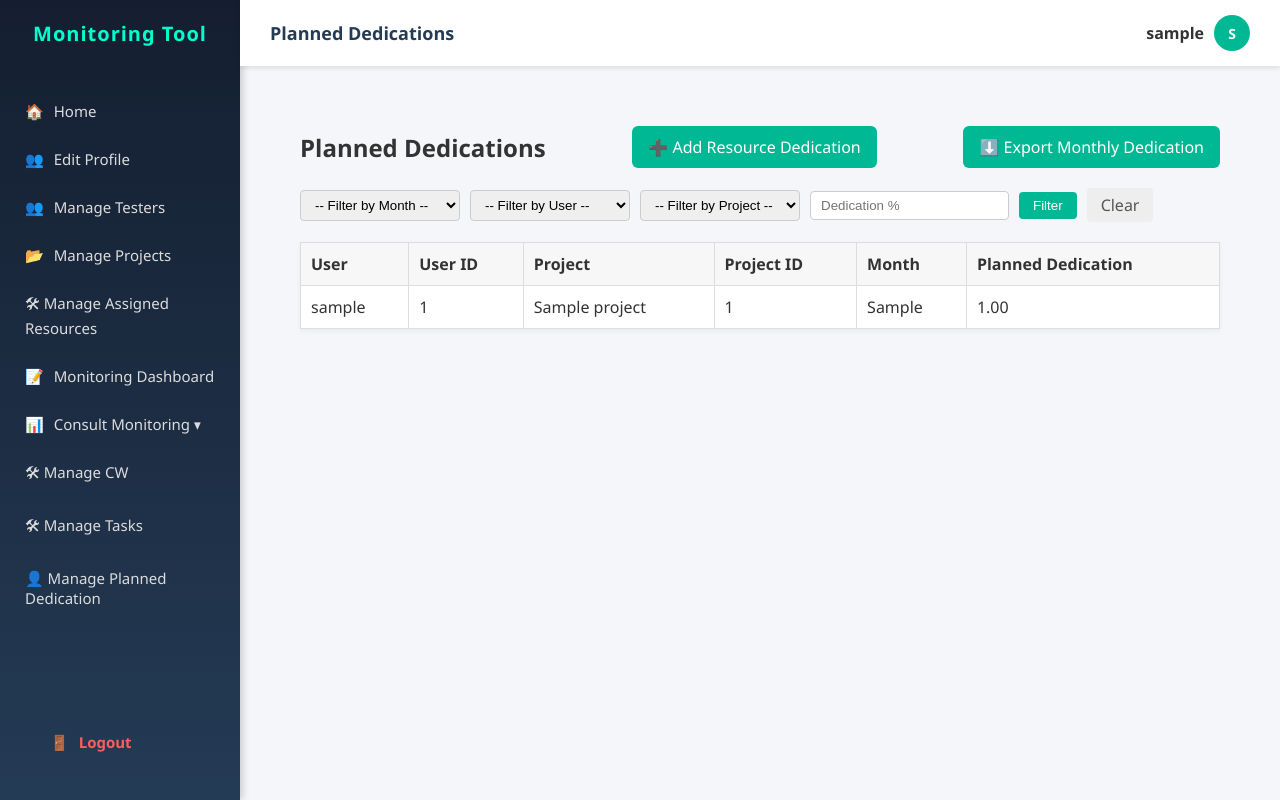
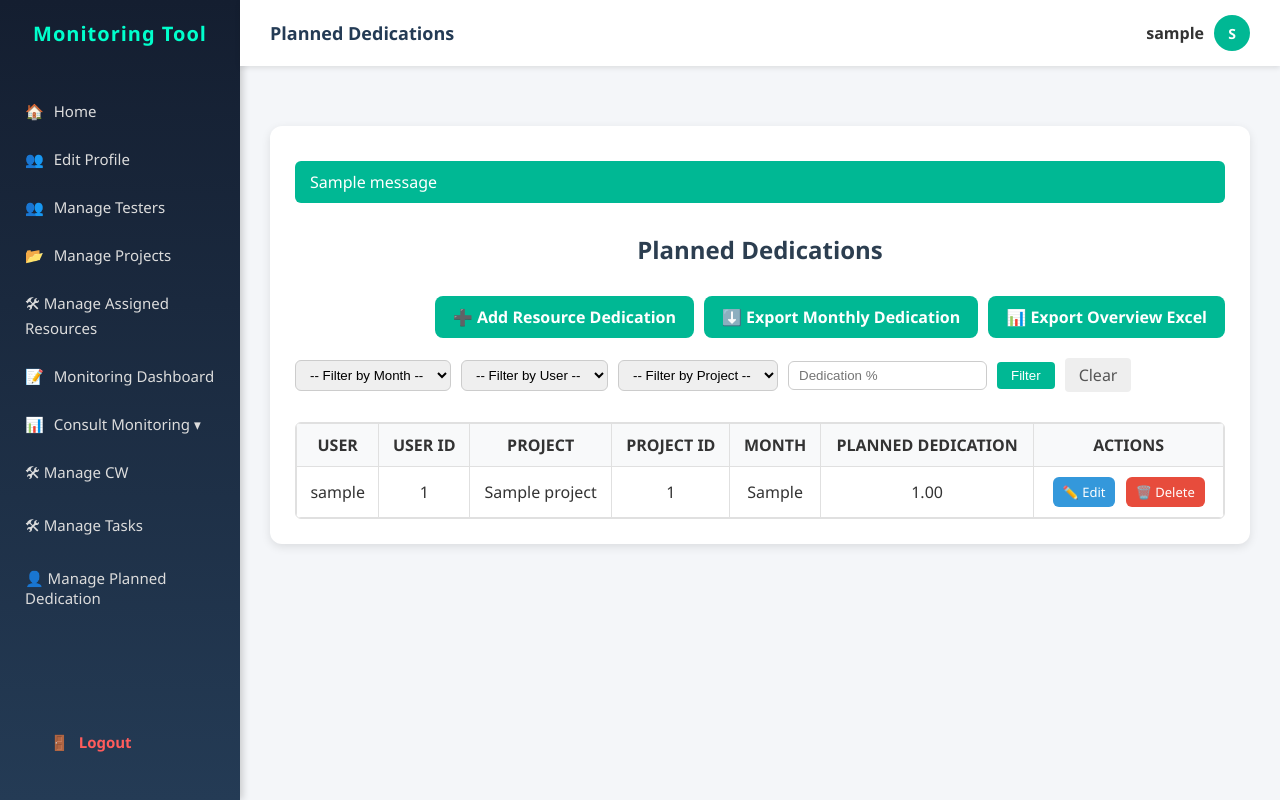
Before and after one commit to ramibs01/monitoring-webapp_export_done, a Django app: page /planned-dedications/ in a window 1280 px wide. Run offline with Django 5.2, Linux system fonts and the light colour scheme; a user stored in the database is signed in; tables that the repository leaves empty hold one stand-in row (values such as "Sample post"); one stand-in notice (Sample message) is shown.

Commit message:
[RaBs] all exports done

```diff
--- a/kpit_monitoring/tracker/templates/planned_dedication_list.html
+++ b/kpit_monitoring/tracker/templates/planned_dedication_list.html
@@ -1,35 +1,49 @@
 {% extends "base.html" %}
+
 {% block title %}Planned Dedications | KPIT Monitoring Tool{% endblock %}
 {% block page_title %}Planned Dedications{% endblock %}
 
 {% block content %}
-<div class="dedication-container">
-  <div class="header-bar">
+<div class="dashboard-container">
+
+  <!-- Success messages -->
+  {% if messages %}
+    <div class="messages">
+      {% for message in messages %}
+        <div class="alert {{ message.tags }}">{{ message }}</div>
+      {% endfor %}
+    </div>
+  {% endif %}
+
   <h2>Planned Dedications</h2>
-    <a href="{% url 'add_planned_dedication' %}" class="btn-add">➕ Add Resource Dedication</a>
-    <a href="{% url 'export_monthly_dedication' %}" class="btn-add">⬇️ Export Monthly Dedication</a>
+
+  <!-- Buttons -->
+  <div class="btn-container">
+    <a href="{% url 'add_planned_dedication' %}" class="btn-enter">➕ Add Resource Dedication</a>
+    <a href="{% url 'export_monthly_dedication' %}" class="btn-enter">⬇️ Export Monthly Dedication</a>
+    <a href="{% url 'export_overview_excel' %}" class="btn-enter">📊 Export Overview Excel</a>
   </div>
 
-  <!-- 🔍 Filter form -->
+  <!-- Filter Form -->
   <form method="get" class="filter-form">
     <select name="month">
       <option value="">-- Filter by Month --</option>
       {% for m in months %}
-        <option value="{{ m.id }}" {% if request.GET.month == m.id|stringformat:'s' %}selected{% endif %}>{{ m.month }}</option>
+        <option value="{{ m.id }}" {% if request.GET.month == m.id|stringformat:"s" %}selected{% endif %}>{{ m.month }}</option>
       {% endfor %}
     </select>
 
     <select name="user">
       <option value="">-- Filter by User --</option>
       {% for u in users %}
-        <option value="{{ u.id }}" {% if request.GET.user == u.id|stringformat:'s' %}selected{% endif %}>{{ u.username }}</option>
+        <option value="{{ u.id }}" {% if request.GET.user == u.id|stringformat:"s" %}selected{% endif %}>{{ u.username }}</option>
       {% endfor %}
     </select>
 
     <select name="project">
       <option value="">-- Filter by Project --</option>
       {% for p in projects %}
-        <option value="{{ p.id }}" {% if request.GET.project == p.id|stringformat:'s' %}selected{% endif %}>{{ p.name }}</option>
+        <option value="{{ p.id }}" {% if request.GET.project == p.id|stringformat:"s" %}selected{% endif %}>{{ p.name }}</option>
       {% endfor %}
     </select>
 
@@ -39,7 +53,9 @@
     <a href="{% url 'planned_dedication_list' %}" class="btn-clear">Clear</a>
   </form>
 
-  <table class="dedication-table">
+  <!-- Table with scroll -->
+  <div class="table-container">
+    <table>
       <thead>
         <tr>
           <th>User</th>
@@ -48,9 +64,11 @@
           <th>Project ID</th>
           <th>Month</th>
           <th>Planned Dedication</th>
+          <th>Actions</th>
         </tr>
       </thead>
       <tbody>
+        {% if dedications %}
           {% for d in dedications %}
             <tr>
               <td>{{ d.user.username }}</td>
@@ -59,83 +77,74 @@
               <td>{{ d.project.id }}</td>
               <td>{{ d.month.month }}</td>
               <td>{{ d.planned_dedication }}</td>
-        </tr>
-      {% empty %}
-        <tr>
-          <td colspan="6" style="text-align:center;">No planned dedications found.</td>
+              <td>
+                <a href="{% url 'edit_planned_dedication' d.id %}" class="btn-edit">✏️ Edit</a>
+                <a href="{% url 'delete_planned_dedication' d.id %}"
+                   class="btn-delete"
+                   onclick="return confirm('Are you sure you want to delete this planned dedication?');">
+                   🗑️ Delete
+                </a>
+              </td>
             </tr>
           {% endfor %}
+        {% else %}
+          <tr>
+            <td colspan="7" class="no-data">No planned dedications found.</td>
+          </tr>
+        {% endif %}
       </tbody>
     </table>
+  </div>
 </div>
 {% endblock %}
 
 {% block extra_css %}
 <style>
-  .dedication-container { padding: 30px; }
-  .header-bar {
+.dashboard-container {
+    max-width: 1200px;
+    margin: 30px auto;
+    padding: 25px;
+    background: #fff;
+    border-radius: 12px;
+    box-shadow: 0 3px 10px rgba(0,0,0,0.1);
     display: flex;
-    justify-content: space-between;
-    align-items: center;
-    margin-bottom: 20px;
+    flex-direction: column;
+    gap: 20px;
 }
-  .btn-add {
-    background: #00b894;
-    color: #fff;
-    padding: 10px 16px;
-    border-radius: 6px;
-    text-decoration: none;
-    font-weight: 500;
+
+h2 { text-align: center; margin-bottom: 10px; color: #2c3e50; }
+
+.btn-container { display: flex; justify-content: flex-end; gap: 10px; }
+
+.btn-enter {
+    padding: 10px 18px; background: #00b894; color: #fff; border-radius: 8px;
+    text-decoration: none; font-weight: bold; transition: background 0.2s;
 }
-  .btn-add:hover { background: #019172; }
+.btn-enter:hover { background: #019875; }
 
-  /* 🔍 Filter styles */
 .filter-form {
-    display: flex;
-    flex-wrap: wrap;
-    gap: 10px;
-    margin-bottom: 20px;
-    align-items: center;
+    display: flex; flex-wrap: wrap; gap: 10px; margin-bottom: 10px; align-items: center;
 }
-  .filter-form select,
-  .filter-form input {
-    padding: 6px 10px;
-    border: 1px solid #ccc;
-    border-radius: 4px;
-    min-width: 160px;
+.filter-form select, .filter-form input {
+    padding: 6px 10px; border-radius: 6px; border: 1px solid #ccc;
 }
-  .btn-filter {
-    background: #00b894;
-    color: white;
-    padding: 6px 14px;
-    border: none;
-    border-radius: 4px;
-    cursor: pointer;
-  }
+.btn-filter { background: #00b894; color: white; padding: 6px 14px; border: none; border-radius: 4px; cursor: pointer; }
 .btn-filter:hover { background: #019172; }
-  .btn-clear {
-    padding: 6px 14px;
-    background: #eee;
-    border-radius: 4px;
-    text-decoration: none;
-    color: #555;
-  }
+.btn-clear { padding: 6px 14px; background: #eee; border-radius: 4px; text-decoration: none; color: #555; }
 .btn-clear:hover { background: #ddd; }
 
-  .dedication-table {
-    width: 100%;
-    border-collapse: collapse;
-    background: #fff;
-    box-shadow: 0 2px 6px rgba(0,0,0,0.05);
-  }
-  .dedication-table th, .dedication-table td {
-    border: 1px solid #ddd;
-    padding: 10px;
-    text-align: left;
-  }
-  .dedication-table th {
-    background: #f7f7f7;
-    font-weight: 600;
-  }
+.table-container { overflow-x: auto; overflow-y: auto; max-height: 400px; border: 1px solid #e0e0e0; border-radius: 6px; }
+.table-container thead th { position: sticky; top: 0; background: #f8f9fa; z-index: 2; font-weight: bold; text-transform: uppercase; }
+
+table { width: 100%; border-collapse: collapse; min-width: 800px; }
+th, td { padding: 10px 12px; border: 1px solid #e0e0e0; text-align: center; }
+tr:nth-child(even) { background: #fafafa; }
+.no-data { text-align: center; color: #888; font-style: italic; padding: 15px 0; }
+
+.messages .alert { padding: 10px 15px; margin: 10px 0; border-radius: 6px; color: #fff; background: #00b894; }
+.btn-edit { padding: 6px 10px; border-radius: 6px; text-decoration: none; font-size: 13px; margin: 0 3px; display: inline-block; background: #3498db; color: #fff; }
+.btn-edit:hover { background: #217dbb; }
+.btn-delete { padding: 6px 10px; border-radius: 6px; text-decoration: none; font-size: 13px; margin: 0 3px; display: inline-block; background: #e74c3c; color: #fff; }
+.btn-delete:hover { background: #c0392b; }
 </style>
 {% endblock %}
--- a/kpit_monitoring/tracker/urls.py
+++ b/kpit_monitoring/tracker/urls.py
@@ -40,5 +40,8 @@ urlpatterns = [
     # Placeholder for the future “Add” page
     path("planned-dedications/add/", views.add_planned_dedication, name="add_planned_dedication"),
     path("planned/export/", views.export_monthly_dedication, name="export_monthly_dedication"),
+    path('planned/edit/<int:pk>/', views.edit_planned_dedication, name='edit_planned_dedication'),
+    path("planned/delete/<int:pk>/", views.delete_planned_dedication, name="delete_planned_dedication"),
+    path("planned/export-overview/", views.export_overview_excel, name="export_overview_excel"),
     path('logout/', views.logout_view, name="logout"),
 ]
--- a/kpit_monitoring/tracker/views.py
+++ b/kpit_monitoring/tracker/views.py
@@ -204,14 +204,15 @@ def delete_project(request, project_id):
 
     return redirect("manage_projects")
 
+@login_required
 
-@login_required
 def manage_resources(request):
     if request.user.role != "manager":
         return redirect("employee_dashboard")
 
     # Fetch resources with employee + project in one query
     resources = UserProject.objects.select_related("employee", "project").all()
+
 
     return render(request, "manage_resources.html", {"resources": resources})
 
@@ -935,7 +936,7 @@ def add_planned_dedication(request):
                     month=month,
                     planned_dedication=dedication_value,
                 )
-                messages.success(request, "Planned dedication added successfully.")
+
                 return redirect("planned_dedication_list")
             except (ValueError, User.DoesNotExist, Project.DoesNotExist, Month.DoesNotExist):
                 messages.error(request, "Invalid data, please check your inputs.")
@@ -949,58 +950,238 @@ def add_planned_dedication(request):
     )
 
 from openpyxl.utils import get_column_letter
-@login_required
+from openpyxl import Workbook
 @login_required
 def export_monthly_dedication(request):
     months = Month.objects.all()
 
     if request.method == "POST":
         month_id = request.POST.get("month")
-        month_obj = Month.objects.get(id=month_id)
+        try:
+            month_obj = Month.objects.get(id=month_id)
+        except Month.DoesNotExist:
+            return render(request, "export_monthly_dedication.html", {"months": months, "error": "Selected month does not exist."})
 
-        dedications = PlannedDedication.objects.filter(month_id=month_id).select_related("user", "project")
+        # 1️⃣ Fetch planned dedication
+        planned_qs = PlannedDedication.objects.filter(month=month_obj).select_related("user", "project")
 
-        # Group dedications by project
-        grouped = defaultdict(list)
-        for d in dedications:
-            grouped[d.project.name].append(d)
+        # 2️⃣ Fetch real dedication from MonitoringEntry
+        entries = (
+            MonitoringEntry.objects
+            .filter(month=month_obj)
+            .exclude(task__common_task=True)
+            .select_related("user", "project", "task")
+        )
+
+        num_cws = CalendarWeek.objects.filter(month=month_obj).count()
+
+        # Map total hours per user
+        totals_qs = entries.values("user__id", "user__username", "user__special_user").annotate(total_hours=Sum("hours_spent"))
+        totals_map = {
+            row["user__id"]: {
+                "username": row["user__username"],
+                "total_hours": float(row["total_hours"] or 0),
+                "special_user": row["user__special_user"]
+            }
+            for row in totals_qs
+        }
+
+        # Map hours per project/user
+        hours_qs = entries.values("project__id", "user__id", "project__name").annotate(project_hours=Sum("hours_spent"))
+        hours_map = {(row["project__id"], row["user__id"]): float(row["project_hours"] or 0) for row in hours_qs}
+
+        # Group by project for merging
+        projects_users_map = defaultdict(list)
+        all_keys = set(list(hours_map.keys()) + [(d.project.id, d.user.id) for d in planned_qs])
+        for project_id, user_id in all_keys:
+            projects_users_map[project_id].append(user_id)
 
         # Create workbook
         wb = openpyxl.Workbook()
         ws = wb.active
-        ws.title = "Monthly Dedications"
+        ws.title = f"Dedications {month_obj.month}"
 
-        # Header
-        headers = ["Project", "KPIT Colleague", "Month", "Planned Dedication"]
+        headers = ["Project", "KPIT Colleague", "Planned Dedication", "Real Dedication", "Month"]
         ws.append(headers)
+        for cell in ws[1]:
+            cell.font = Font(bold=True)
 
-        # Write data rows with merging
         current_row = 2
-        for project_name, rows in grouped.items():
+        for project_id, user_ids in projects_users_map.items():
             start_row = current_row
-            for d in rows:
-                ws.append([project_name, d.user.username, month_obj.month, d.planned_dedication])
+            project_name = planned_qs.filter(project_id=project_id).first()
+            if project_name:
+                project_name = project_name.project.name
+            else:
+                any_hours_entry = next(((pid, uid) for (pid, uid) in hours_map if pid == project_id), None)
+                if any_hours_entry:
+                    project_name = MonitoringEntry.objects.filter(project_id=project_id).first().project.name
+                else:
+                    project_name = "Unknown Project"
+
+            for user_id in user_ids:
+                # Planned Dedication
+                planned_entry = planned_qs.filter(user_id=user_id, project_id=project_id).first()
+                planned_value = float(planned_entry.planned_dedication or 0) if planned_entry else 0
+
+                # Real Dedication
+                project_hours = hours_map.get((project_id, user_id), 0)
+                if user_id in totals_map:
+                    user_info = totals_map[user_id]
+                    total_hours_user = user_info["total_hours"]
+                    special_user = user_info["special_user"]
+                else:
+                    total_hours_user = project_hours
+                    special_user = False
+
+                # Calculate Real Dedication %
+                if special_user:
+                    if num_cws == 4:
+                        base_hours = 160
+                    elif num_cws == 5:
+                        base_hours = 200
+                    else:
+                        base_hours = total_hours_user
+                else:
+                    base_hours = total_hours_user
+
+                real_dedication = 0
+                if base_hours > 0:
+                    raw_pct = (project_hours / base_hours) * 100
+                    real_dedication = round(raw_pct / 5) * 5  # MROUND to nearest 5%
+
+                # Username
+                if user_id in totals_map:
+                    username = totals_map[user_id]["username"]
+                elif planned_entry:
+                    username = planned_entry.user.username
+                else:
+                    username = "Unknown"
+
+                ws.append([project_name, username, planned_value, f"{real_dedication}%", month_obj.month])
                 current_row += 1
-            # Merge project column if more than one row
-            if len(rows) > 1:
-                ws.merge_cells(
-                    start_row=start_row,
-                    start_column=1,
-                    end_row=current_row - 1,
-                    end_column=1
-                )
+
+            if len(user_ids) > 1:
+                ws.merge_cells(start_row=start_row, start_column=1, end_row=current_row - 1, end_column=1)
 
         # Adjust column widths
         for i, col in enumerate(headers, start=1):
             ws.column_dimensions[get_column_letter(i)].width = 25
 
         # Prepare response
-        response = HttpResponse(
-            content_type="application/vnd.openxmlformats-officedocument.spreadsheetml.sheet"
-        )
+        response = HttpResponse(content_type="application/vnd.openxmlformats-officedocument.spreadsheetml.sheet")
         filename = f"Monthly_Dedication_{month_obj.month}.xlsx"
         response["Content-Disposition"] = f'attachment; filename="{filename}"'
         wb.save(response)
         return response
 
     return render(request, "export_monthly_dedication.html", {"months": months})
+
+@login_required
+def edit_planned_dedication(request, pk):
+    planned = get_object_or_404(PlannedDedication, id=pk)
+
+    if request.method == "POST":
+        user_id = request.POST.get("user")
+        project_id = request.POST.get("project")
+        month_id = request.POST.get("month")
+        planned_dedication_val = request.POST.get("planned_dedication")
+
+        # Validate and update
+        user = get_object_or_404(User, id=user_id)
+        project = get_object_or_404(Project, id=project_id)
+        month = get_object_or_404(Month, id=month_id)
+
+        planned.user = user
+        planned.project = project
+        planned.month = month
+        planned.planned_dedication = planned_dedication_val
+        planned.save()
+
+        return redirect("planned_dedication_list")
+
+    context = {
+        "planned": planned,
+        "users": User.objects.all(),
+        "projects": Project.objects.all(),
+        "months": Month.objects.all(),
+    }
+    return render(request, "edit_planned_dedication.html", context)
+
+@login_required
+def delete_planned_dedication(request, pk):
+    planned = get_object_or_404(PlannedDedication, id=pk)
+    planned.delete()
+    return redirect("planned_dedication_list")
+
+
+from django.db.models import Sum
+from openpyxl.styles import Font, Alignment, PatternFill, Border, Side
+@login_required
+
+def export_overview_excel(request):
+    # Create workbook
+    wb = openpyxl.Workbook()
+    ws = wb.active
+    ws.title = "Planned Dedication Overview"
+
+    # Header row
+    months = Month.objects.order_by("id")
+    header = ["User"] + [m.month for m in months]
+    ws.append(header)
+
+    # Styles for header
+    header_font = Font(bold=True, color="FFFFFF")
+    header_fill = PatternFill(start_color="4CAF50", end_color="4CAF50", fill_type="solid")
+    center_align = Alignment(horizontal="center", vertical="center")
+    thin_border = Border(
+        left=Side(style='thin'),
+        right=Side(style='thin'),
+        top=Side(style='thin'),
+        bottom=Side(style='thin')
+    )
+
+    for col_num, cell in enumerate(ws[1], 1):
+        cell.font = header_font
+        cell.fill = header_fill
+        cell.alignment = center_align
+        cell.border = thin_border
+
+    # Rows: all employees
+    users = User.objects.filter(role="employee").order_by("username")
+    for user in users:
+        row = [user.username]
+        for month in months:
+            total = PlannedDedication.objects.filter(user=user, month=month).aggregate(
+                total=Sum("planned_dedication")
+            )["total"] or 0
+            row.append(total)
+        ws.append(row)
+
+    # Style usernames and values
+    for row in ws.iter_rows(min_row=2, max_row=ws.max_row, min_col=1, max_col=ws.max_column):
+        # Username bold
+        row[0].font = Font(bold=True)
+        row[0].alignment = Alignment(horizontal="left")
+        row[0].border = thin_border
+        # Center dedication values
+        for cell in row[1:]:
+            cell.alignment = center_align
+            cell.border = thin_border
+
+    # Adjust column widths
+    for col in ws.columns:
+        max_length = 0
+        column = col[0].column_letter
+        for cell in col:
+            if cell.value:
+                max_length = max(max_length, len(str(cell.value)))
+        ws.column_dimensions[column].width = max_length + 4
+
+    # Response
+    response = HttpResponse(
+        content_type="application/vnd.openxmlformats-officedocument.spreadsheetml.sheet"
+    )
+    response["Content-Disposition"] = 'attachment; filename="planned_dedication_overview.xlsx"'
+    wb.save(response)
+    return response
```
Also changed, not shown: kpit_monitoring/tracker/templates/delete_planned_dedication.html (added, +54 -0 lines), kpit_monitoring/tracker/templates/edit_planned_dedication.html (added, +93 -0 lines), kpit_monitoring/tracker/templates/manage_resources.html (+58 -62 lines). Lines whose indentation alone changed are shown as unchanged.
